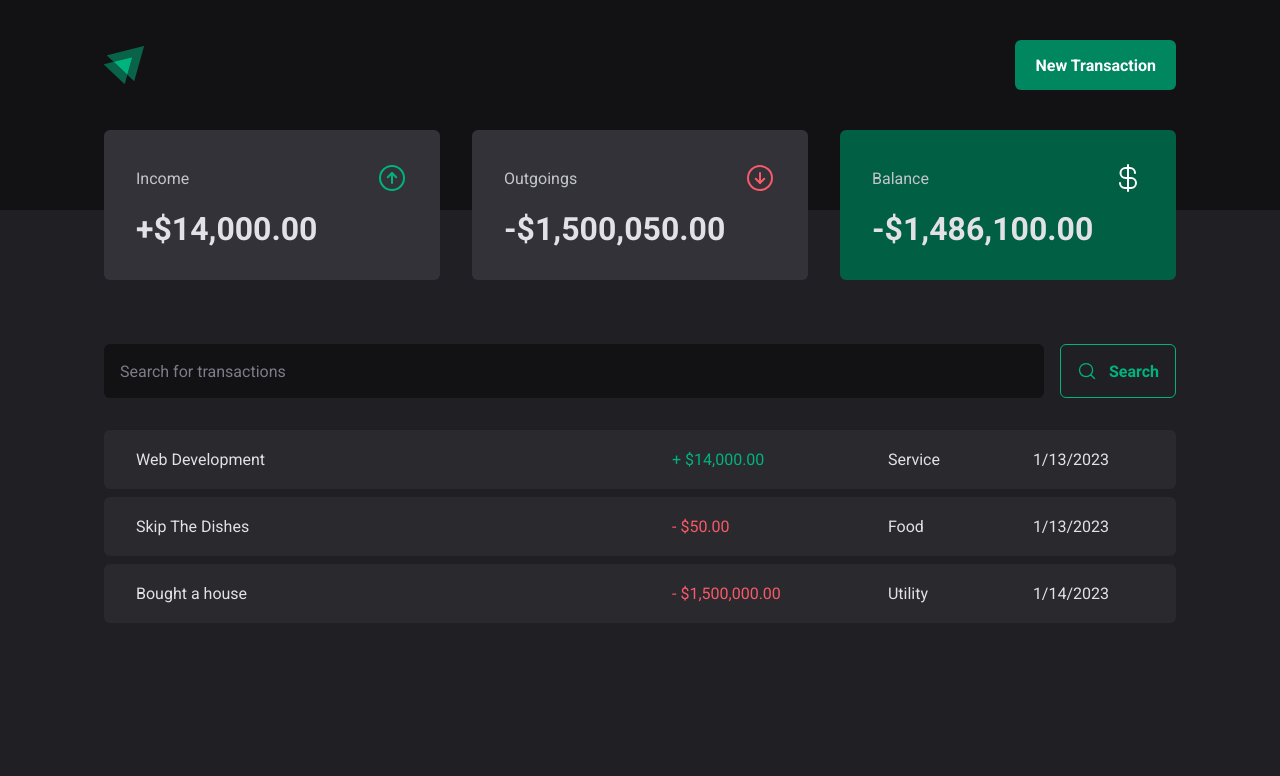
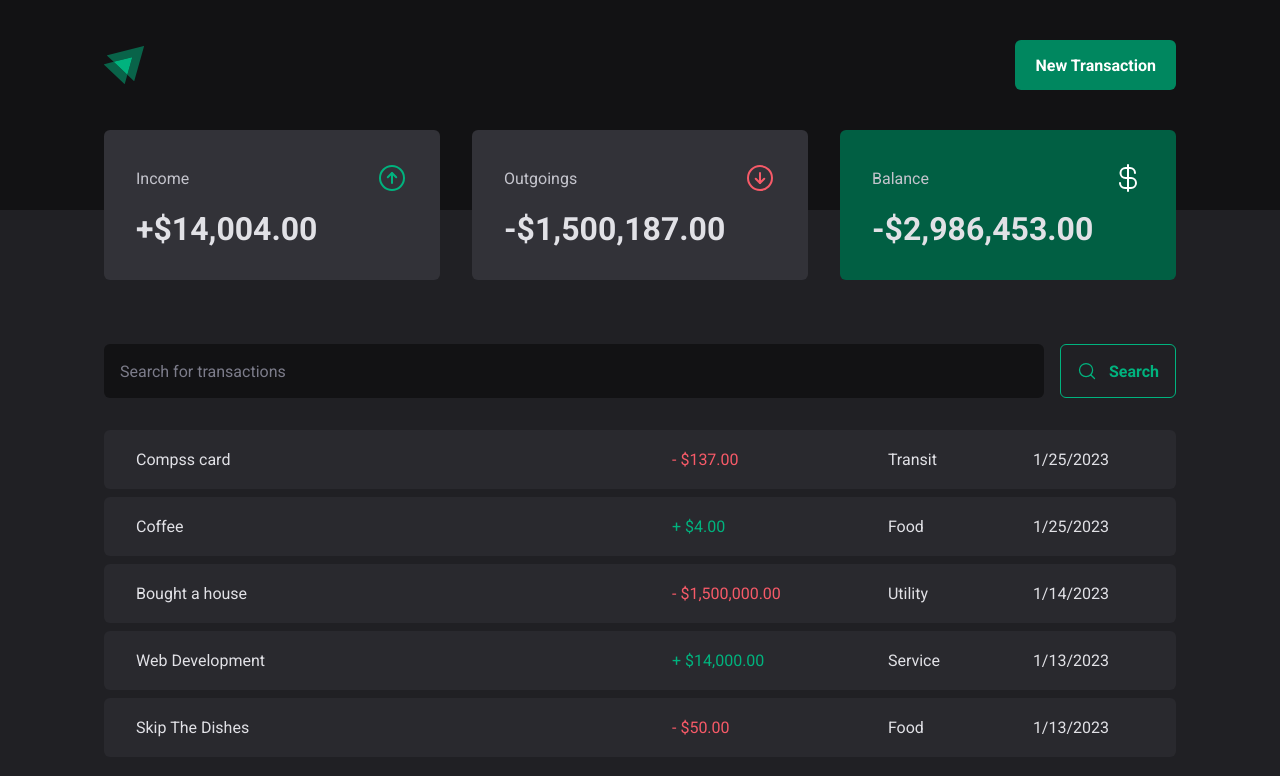
Before and after one commit to leandrofahur/react-ignite, a React (Vite) app in the folder money-tracker/: page / in a window 1280 px wide. Shown: the top 776 px of the page. Built offline with nearby package versions, Linux system fonts and the light colour scheme; data requests are answered from the project's data file.

Commit message:
handling post nd vonding a second request for the server

```diff
--- a/money-tracker/server.json
+++ b/money-tracker/server.json
@@ -23,6 +23,22 @@
       "category": "Utility",
       "price": 1500000,
       "createdAt": "2023-01-14T17:28:25.833Z"
+    },
+    {
+      "description": "Coffee",
+      "price": 4,
+      "category": "Food",
+      "type": "income",
+      "createdAt": "2023-01-25T16:33:30.815Z",
+      "id": 4
+    },
+    {
+      "description": "Compss card",
+      "price": 137,
+      "category": "Transit",
+      "type": "outgoing",
+      "createdAt": "2023-01-25T16:37:38.479Z",
+      "id": 5
     }
   ]
 }
--- a/money-tracker/src/components/NewTransactionModal/NewTransactionModal.component.tsx
+++ b/money-tracker/src/components/NewTransactionModal/NewTransactionModal.component.tsx
@@ -10,6 +10,7 @@ import {
 } from "./NewTransactionModal.styled";
 import { zodResolver } from "@hookform/resolvers/zod";
 import { Controller, useForm } from "react-hook-form";
+import { api } from "../../lib/axios";
 
 const newTransactionFormSchema = z.object({
   description: z.string(),
@@ -26,13 +27,25 @@ export function NewTransactionModal() {
     handleSubmit,
     formState: { isSubmitting },
     control,
+    reset,
   } = useForm<NewTransactionsFormInputs>({
     resolver: zodResolver(newTransactionFormSchema),
   });
 
   async function handleCreateNewTransaction(data: NewTransactionsFormInputs) {
-    await new Promise((resolve) => setTimeout(resolve, 2000));
-    console.log(data);
+    // await new Promise((resolve) => setTimeout(resolve, 2000));
+    // console.log(data);
+
+    const {description, price, category, type} = data;
+    const response = await api.post('/transactions', {
+      description,
+      price,
+      category,
+      type,
+      createdAt: new Date()
+    })
+
+    reset()
   }
 
   return (
--- a/money-tracker/src/contexts/Transactions.context.tsx
+++ b/money-tracker/src/contexts/Transactions.context.tsx
@@ -15,6 +15,13 @@ interface TransactionsContextType {
   fetchTransactions: (query?: string) => Promise<void>;
 }
 
+interface CreateTransactionInput {
+  description: string;
+  price: number;
+  category: string;
+  type: 'income' | 'outgoing';
+}
+
 export const TransactionsContext = createContext<TransactionsContextType>({} as TransactionsContextType);
 
 interface TransactionProviderProps {
@@ -27,10 +34,23 @@ export function TransactionsProvider({ children }: TransactionProviderProps) {
   async function fetchTransactions(query?: string) {
     const response = await api.get('/transactions', {
       params: {
+        _sort: 'createdAt',
+        _order:'desc',
         q: query
       }
     })
     setTransactions(response.data);
+  }
+
+  async function createTransaction(data: CreateTransactionInput) {
+    const {description, price, category, type} = data;
+    const response = await api.post('/transactions', {
+      description,
+      price,
+      category,
+      type,
+      createdAt: new Date()
+    })
   }
 
   // fetch all transactions
```
